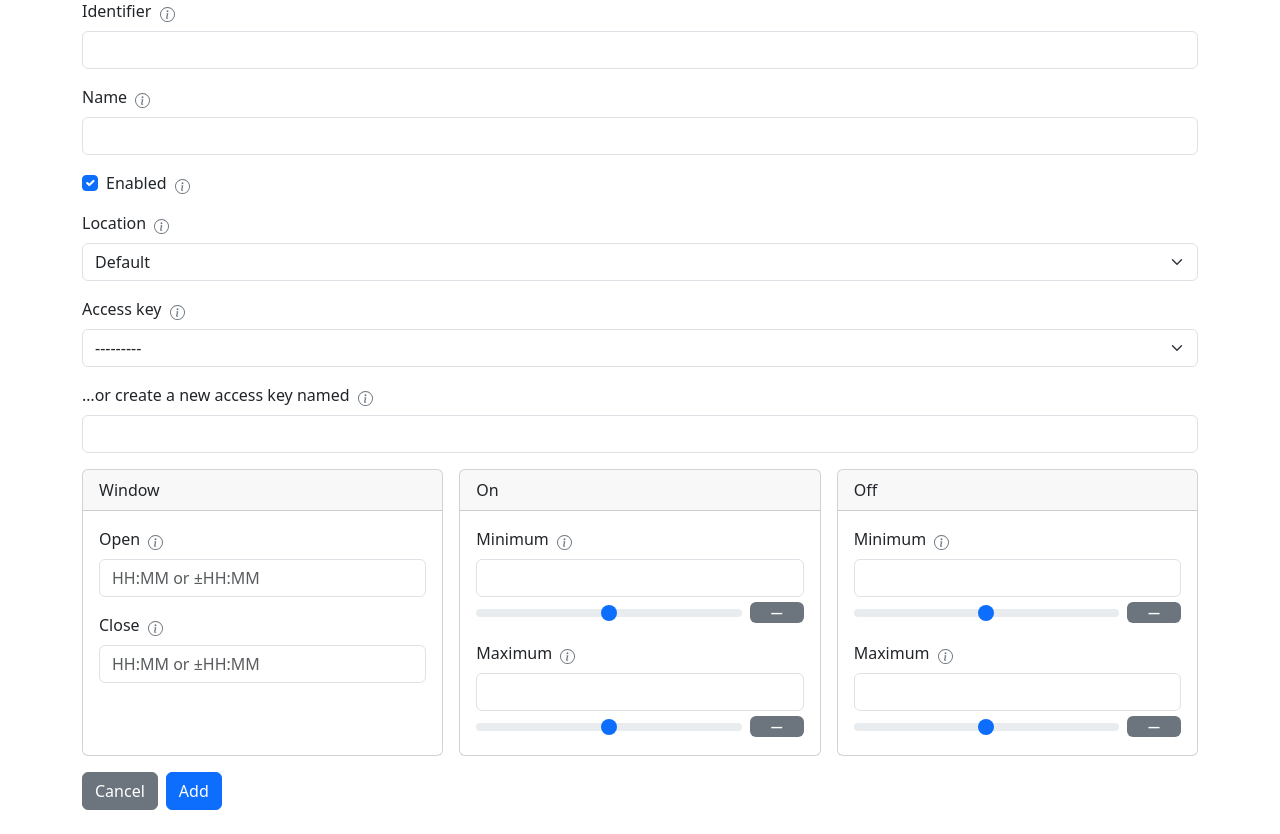
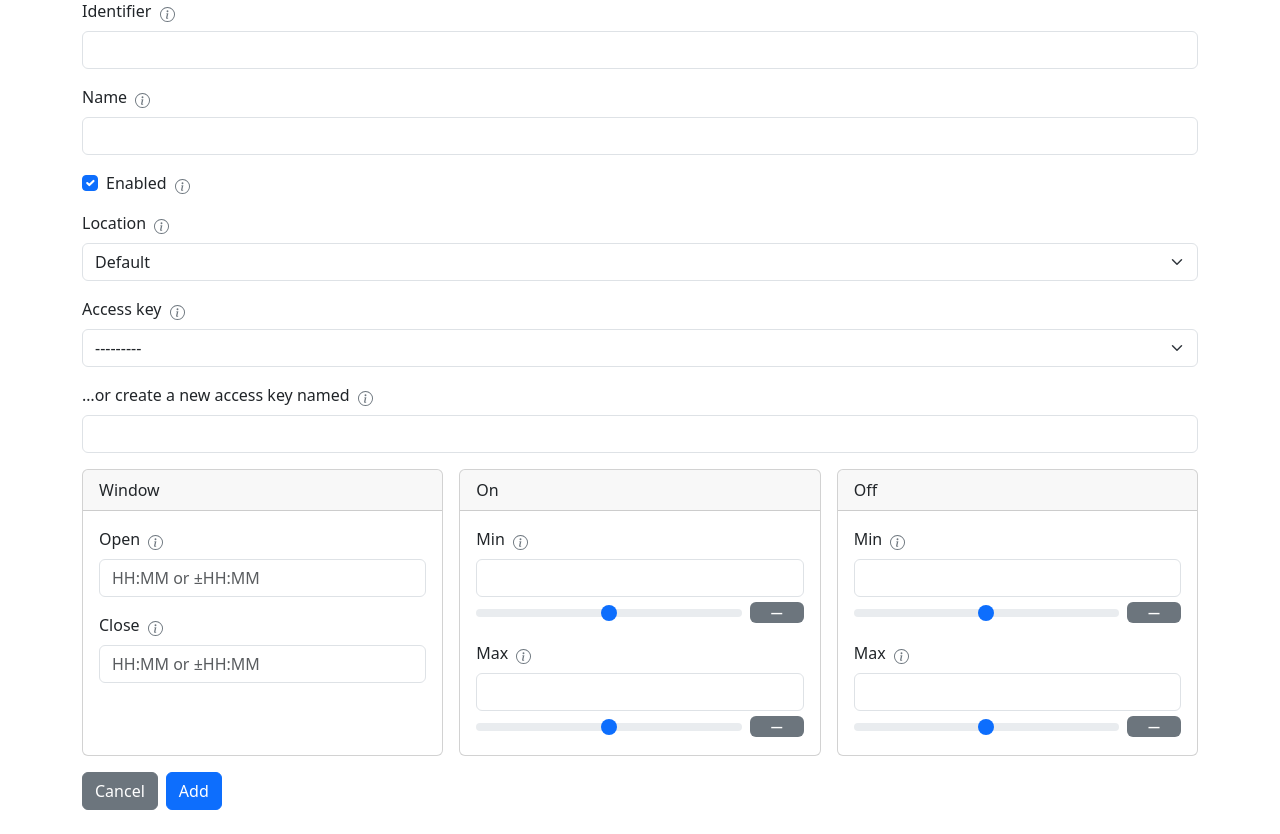
Before and after one commit to alanbchristie/presence, a Django app: page /presence/add/ in a window 1280 px wide. Shown: the part 172-1006 px from the top of the page. Run offline with Django 5.2, Linux system fonts and the light colour scheme; the visitor is signed in with stand-in values (Sample User, id 1); data comes from the database, SQL or seed files in the repository; data that the repository does not hold is empty; some libraries are stand-ins or nearby versions.

Commit message:
feat: shorten duration labels to Min/Max to avoid wrapping (#61)
Rename the On/Off panel "Minimum"/"Maximum" labels to "Min"/"Max"
in both the presence form and the detail view.

Co-authored-by: a.b.christie <alan.christie@matildapeak.com>
Co-authored-by: Claude Opus 4.8 <noreply@anthropic.com>

```diff
--- a/presence/forms.py
+++ b/presence/forms.py
@@ -80,10 +80,10 @@ class PresenceForm(forms.ModelForm):
         labels = {
             "window_open": "Open",
             "window_close": "Close",
-            "min_on_duration": "Minimum",
-            "max_on_duration": "Maximum",
-            "min_off_duration": "Minimum",
-            "max_off_duration": "Maximum",
+            "min_on_duration": "Min",
+            "max_on_duration": "Max",
+            "min_off_duration": "Min",
+            "max_off_duration": "Max",
         }
 
     # Render the inline-create field directly after the access-key select.
```
Also changed, not shown: presence/templates/presence/detail.html (+4 -4 lines).
